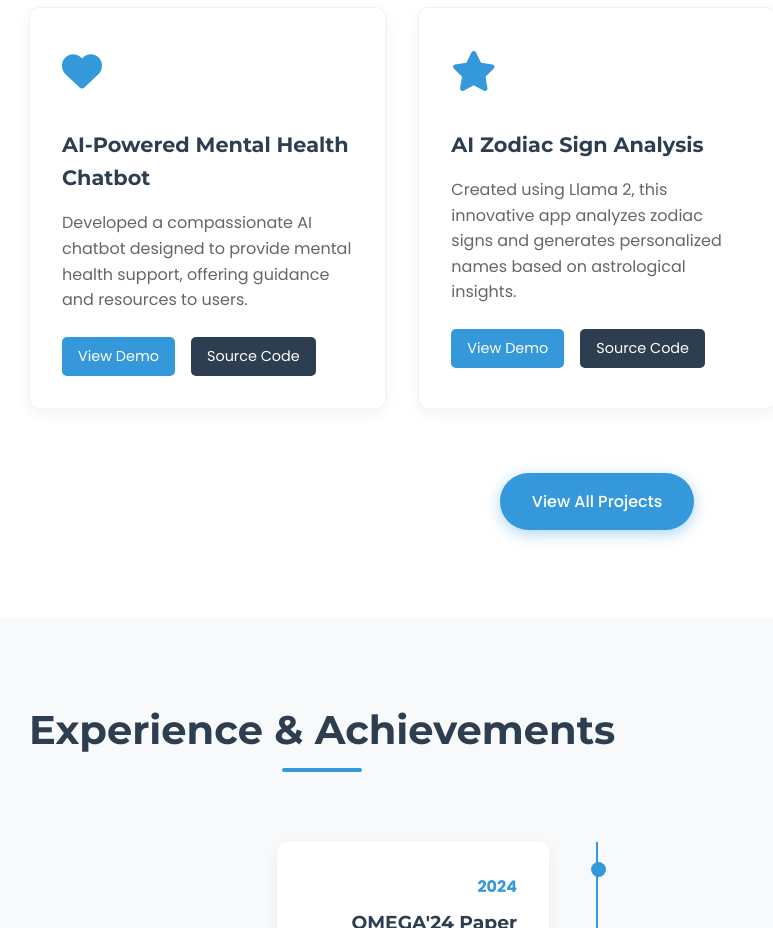
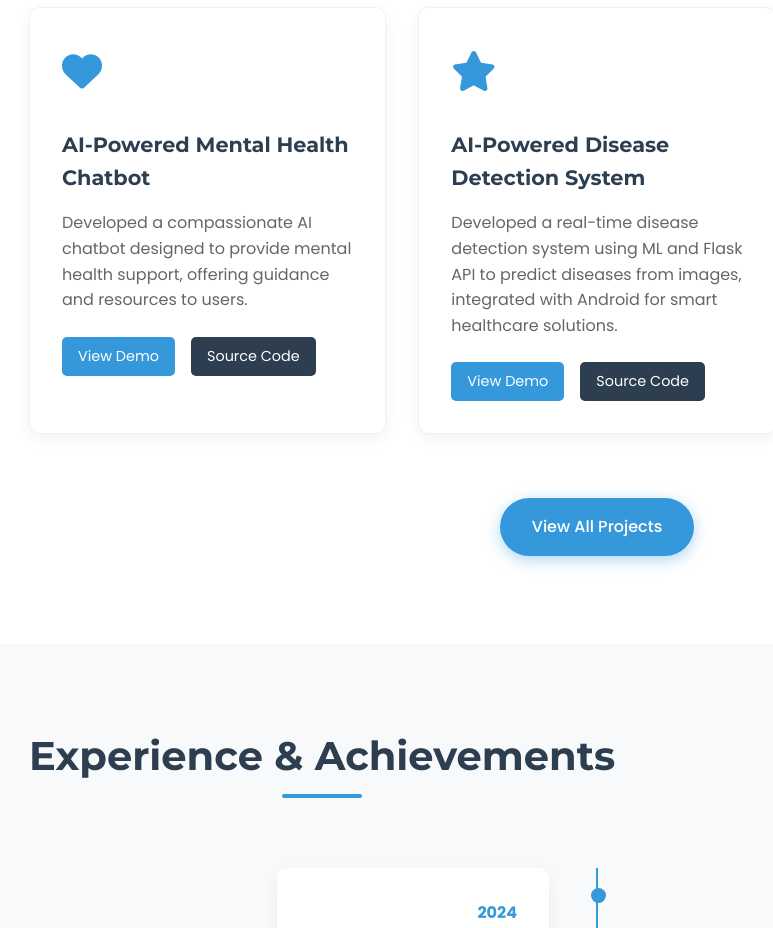
Before and after one commit to thilakragav/Thilak_Portfolio, a plain HTML site: page index.html in a window 1280 px wide. Shown: the part 3180-4108 px from the top of the page, without its empty margins (43-816 px from the left). Drawn offline with Linux system fonts and the light colour scheme.

Commit message:
index.html

```diff
--- a/index.html
+++ b/index.html
@@ -1246,8 +1246,8 @@
                     <div class="project-icon">
                         <i class="fas fa-star"></i>
                     </div>
-                    <h3>AI Zodiac Sign Analysis</h3>
-                    <p>Created using Llama 2, this innovative app analyzes zodiac signs and generates personalized names based on astrological insights.</p>
+                    <h3>AI-Powered Disease Detection System</h3>
+                    <p>Developed a real-time disease detection system using ML and Flask API to predict diseases from images, integrated with Android for smart healthcare solutions.</p>
                     <div class="project-links">
                         <a href="#" class="project-link">View Demo</a>
                         <a href="#" class="project-link" style="background: var(--secondary-color);">Source Code</a>
```
